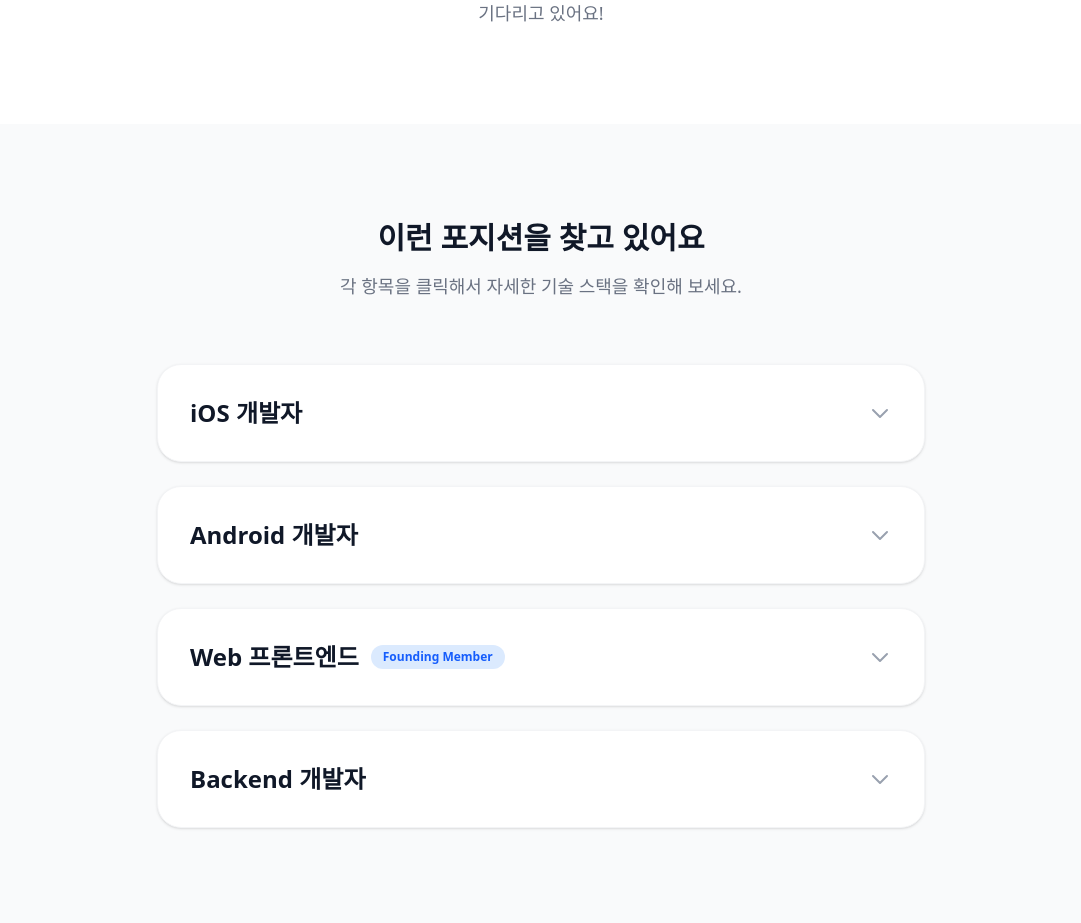
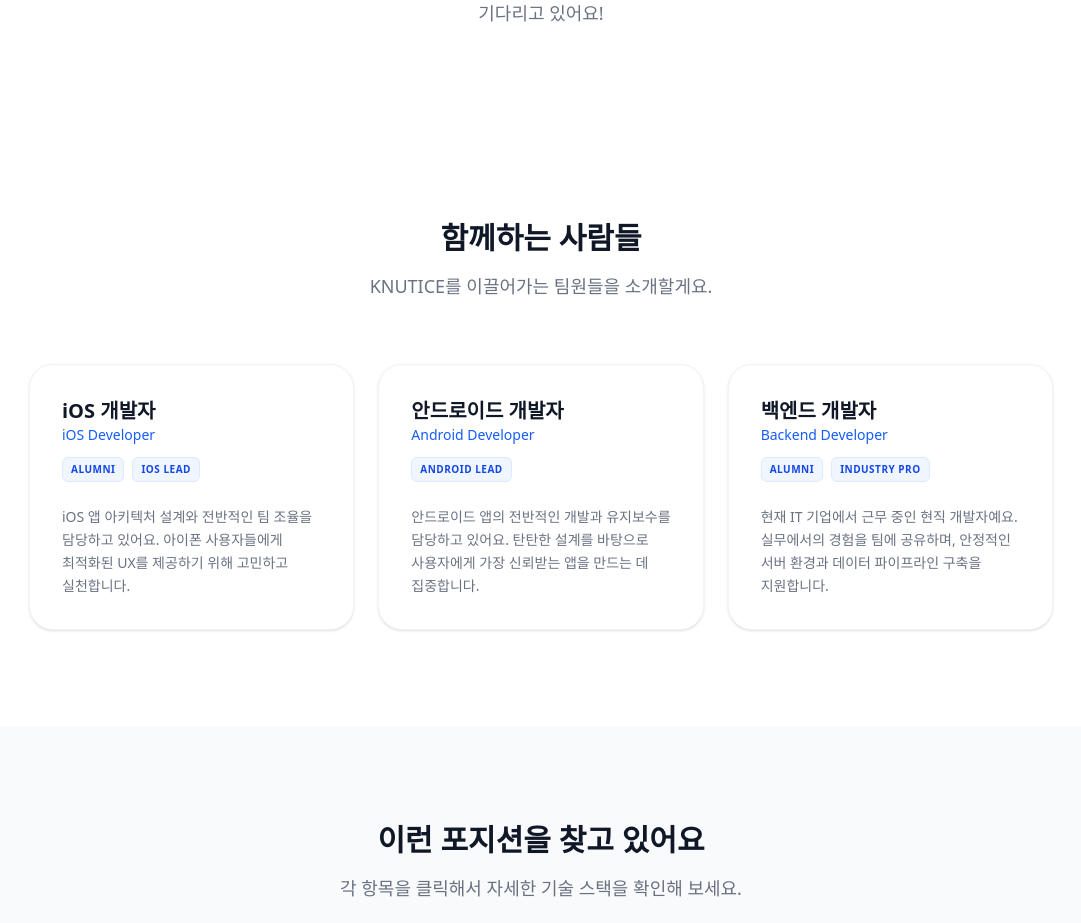
Before and after one commit to KNUTICE/KNUTICE-RECRUITING, a React (Vite) app: page / in a window 1280 px wide. Shown: the part 1540-2463 px from the top of the page, without its empty margins (99-1180 px from the left). Built offline with nearby package versions, Linux system fonts and the light colour scheme.

Commit message:
[FEAT] Add Team Member Introductions
  - Add Team Member Introduction

```diff
--- a/src/App.tsx
+++ b/src/App.tsx
@@ -19,8 +19,30 @@ const staggerContainer: Variants = {
     }
 };
 
+// --- Simple SVG Icon Set (Themed to your UI) ---
+const TechIcon = ({ name }: { name: string }) => {
+    const icons: Record<string, React.ReactNode> = {
+        kotlin: <path d="M24 24H0V0h24L12 12z" />, // Simple Kotlin Shape
+        swift: <path d="M12 2s-4 4-4 10c0 4 2 6 2 6l2-2s-2-2-2-4 2-4 2-4 2 2 2 4-2 4-2 4l2 2s2-2 2-6c0-6-4-10-4-10z" />, // Swift-esque
+        react: <path d="M12 22C6.477 22 2 17.523 2 12S6.477 2 12 2s10 4.477 10 10-4.477 10-10 10zm0-2a8 8 0 100-16 8 8 0 000 16z" />, // Atomic
+        backend: <path d="M4 7V5h16v2H4zm0 5h16v-2H4v2zm0 5h16v-2H4v2z" /> // Stack
+    };
+
+    return (
+        <svg className="w-4 h-4 fill-current mr-2" viewBox="0 0 24 24" xmlns="http://www.w3.org/2000/svg">
+            {icons[name.toLowerCase()] || <circle cx="12" cy="12" r="5" />}
+        </svg>
+    );
+};
+
 // --- Accordion Component (Expandable List Item) ---
-const RoleAccordion = ({ title, description, stack, isBeta = false }: { title: string, description: string, stack: string[], isBeta?: boolean }) => {
+const RoleAccordion = ({title, description, stack, isBeta = false, note}: {
+    title: string,
+    description: string,
+    stack: string[],
+    isBeta?: boolean,
+    note?: string
+}) => {
     const [isOpen, setIsOpen] = useState(false);
 
     return (
@@ -47,19 +69,31 @@ const RoleAccordion = ({ title, description, stack, isBeta = false }: { title: s
                         transition={{ duration: 0.3, ease: "easeInOut" }}
                         className="px-8 pb-8"
                     >
-                        {/* break-keep ensures lines only break at spaces */}
-                        <p className="text-gray-600 mb-6 leading-relaxed break-keep">
+                        <p className="text-gray-600 mb-8 leading-relaxed break-keep">
                             {description}
                         </p>
-                        <div className="bg-gray-50 p-6 rounded-2xl">
-                            <h4 className="text-sm font-bold text-gray-900 mb-3">함께 다루는 기술들</h4>
-                            <ul className="text-sm text-gray-500 space-y-2 font-medium">
-                                {stack.map((item, index) => (
-                                    <li key={index} className="flex items-start gap-2">
-                                        <span className="text-blue-500">•</span> {item}
-                                    </li>
-                                ))}
-                            </ul>
+
+                        <div className="flex flex-wrap gap-2">
+                            {stack.map((item, index) => (
+                                <div
+                                    key={index}
+                                    className="flex items-center bg-gray-50 border border-gray-100 px-4 py-2 rounded-xl text-sm font-semibold text-gray-700 hover:bg-blue-50 hover:border-blue-100 hover:text-blue-600 transition-colors"
+                                >
+                                    {(index === 0) && <TechIcon name={title.split(' ')[0]} />}
+                                    {item}
+                                </div>
+                            ))}
+
+                            {/* Special Note Badge - Vertically Centered */}
+                            {note && (
+                                <div className="w-full mt-4 p-4 bg-indigo-50 border border-indigo-100 rounded-2xl flex items-center gap-3">
+                                    {/* Changed to flex-shrink-0 to prevent the icon from squishing */}
+                                    <span className="text-lg flex-shrink-0">✨</span>
+                                    <p className="text-xs font-bold text-indigo-700 leading-normal break-keep">
+                                        {note}
+                                    </p>
+                                </div>
+                            )}
                         </div>
                     </motion.div>
                 )}
@@ -67,6 +101,33 @@ const RoleAccordion = ({ title, description, stack, isBeta = false }: { title: s
         </motion.div>
     );
 };
+
+const TeamMemberCard = ({ name, role, tags, description }: { name: string, role: string, tags: string[], description: string }) => (
+    <motion.div
+        variants={fadeInUp}
+        className="bg-white p-8 rounded-3xl border border-gray-100 shadow-sm hover:shadow-md transition-all group flex flex-col h-full"
+    >
+        <div className="mb-6">
+            <div className="flex justify-between items-start mb-3">
+                <div>
+                    <h3 className="text-xl font-bold text-gray-900 group-hover:text-blue-600 transition-colors">{name}</h3>
+                    <p className="text-blue-600 font-medium text-sm">{role}</p>
+                </div>
+            </div>
+            {/* Multi-tag container */}
+            <div className="flex flex-wrap gap-2">
+                {tags.map((tag, index) => (
+                    <span key={index} className="bg-blue-50 text-blue-700 text-[10px] uppercase tracking-wider font-bold px-2 py-1 rounded-md border border-blue-100">
+            {tag}
+          </span>
+                ))}
+            </div>
+        </div>
+        <p className="text-gray-500 text-sm leading-relaxed break-keep mt-auto">
+            {description}
+        </p>
+    </motion.div>
+);
 
 export default function KnuticeRecruiting() {
     const googleFormLink = "https://forms.google.com/your-form-link-here";
@@ -155,6 +216,45 @@ export default function KnuticeRecruiting() {
                 </motion.div>
             </section>
 
+            {/* About Team Section */}
+            <section className="py-24 bg-white px-6">
+                <motion.div
+                    className="max-w-5xl mx-auto"
+                    initial="hidden"
+                    whileInView="visible"
+                    viewport={{ once: true, amount: 0.2 }}
+                    variants={staggerContainer}
+                >
+                    <motion.div className="text-center mb-16">
+                        <motion.h2 variants={fadeInUp} className="text-3xl font-bold mb-4">함께하는 사람들</motion.h2>
+                        <motion.p variants={fadeInUp} className="text-gray-500 text-lg break-keep">
+                            KNUTICE를 이끌어가는 팀원들을 소개할게요.
+                        </motion.p>
+                    </motion.div>
+
+                    <div className="grid grid-cols-1 md:grid-cols-3 gap-6">
+                        <TeamMemberCard
+                            name="iOS 개발자"
+                            role="iOS Developer"
+                            tags={["Alumni", "iOS Lead"]}
+                            description="iOS 앱 아키텍처 설계와 전반적인 팀 조율을 담당하고 있어요. 아이폰 사용자들에게 최적화된 UX를 제공하기 위해 고민하고 실천합니다."
+                        />
+                        <TeamMemberCard
+                            name="안드로이드 개발자"
+                            role="Android Developer"
+                            tags={["Android Lead"]}
+                            description="안드로이드 앱의 전반적인 개발과 유지보수를 담당하고 있어요. 탄탄한 설계를 바탕으로 사용자에게 가장 신뢰받는 앱을 만드는 데 집중합니다."
+                        />
+                        <TeamMemberCard
+                            name="백엔드 개발자"
+                            role="Backend Developer"
+                            tags={["Alumni", "Industry Pro"]}
+                            description="현재 IT 기업에서 근무 중인 현직 개발자예요. 실무에서의 경험을 팀에 공유하며, 안정적인 서버 환경과 데이터 파이프라인 구축을 지원합니다."
+                        />
+                    </div>
+                </motion.div>
+            </section>
+
             {/* Roles Section */}
             <section className="py-24 bg-[#F9FAFB] px-6">
                 <motion.div
@@ -174,47 +274,27 @@ export default function KnuticeRecruiting() {
                     <RoleAccordion
                         title="iOS 개발자"
                         description="iOS 팀은 Swift 고유의 강점을 살려 아이폰 사용자들에게 최적화된 매끄러운 경험을 설계하고 있어요. 강력한 네이티브 성능과 직관적인 UI를 통해 학우들에게 필요한 가치를 직접 전달해 나가는 보람을 공유하고 싶어요."
-                        stack={[
-                            "Swift, SwiftUI, UiKit",
-                            "Combine / Swift Concurrency (async-await)",
-                            "Clean Architecture, MVVM 혹은 TCA",
-                            "CoreData / SwiftData"
-                        ]}
+                        stack={["Swift", "SwiftUI", "Combine", "Swift Concurrency", "Clean Architecture", "MVVM/TCA"]}
                     />
 
                     <RoleAccordion
                         title="Android 개발자"
                         description="안드로이드 팀은 MVI와 Clean Architecture를 기반으로 사용자에게 가장 견고하고 빠른 경험을 제공하는 데 집중하고 있어요. 생산성 높은 코드 구조와 최신 라이브러리를 활용해 안드로이드 개발의 즐거움을 함께 느껴봐요."
-                        stack={[
-                            "Kotlin, Jetpack Compose",
-                            "Coroutines & Flow",
-                            "Clean Architecture, MVI Pattern",
-                            "Pure Dagger 2 (Manual Injection)",
-                            "Room (FTS4), WorkManager"
-                        ]}
+                        stack={["Kotlin", "Jetpack Compose", "Coroutines", "Clean Architecture", "MVI", "Dagger 2", "Room FTS"]}
                     />
 
                     <RoleAccordion
                         title="Web 프론트엔드"
                         isBeta={true}
                         description="웹 팀은 KNUTICE의 생태계를 확장할 첫 파운딩 멤버를 모셔요! 관리자 페이지부터 공지 통합 웹 서비스까지, 제로베이스부터 우리 팀만의 웹 표준을 만들어가는 즐거움을 느껴보세요."
-                        stack={[
-                            "React, TypeScript, Vite",
-                            "Tailwind CSS, Framer Motion",
-                            "Zustand / React Query 등",
-                            "※ 파운딩 멤버의 제안에 따라 스택은 유연하게 변경 가능해요! ※"
-                        ]}
+                        stack={["React", "TypeScript", "Vite", "Tailwind CSS", "Framer Motion", "Zustand", "React Query"]}
+                        note="파운딩 멤버가 결정되면 팀원들의 경험과 제안에 따라 아키텍처와 기술 스택을 언제든 유연하게 논의하고 변경할 수 있어요."
                     />
 
                     <RoleAccordion
                         title="Backend 개발자"
                         description="백엔드 팀은 안정적인 알림 발송과 대용량 데이터 처리를 담당하며 서비스의 든든한 뿌리가 되어주고 있어요. 현직자 선배님과 함께 실무 수준의 인프라를 고민하며 시스템을 더 탄탄하게 다져갈 분을 찾아요."
-                        stack={[
-                            "Kotlin, Java",
-                            "Spring Boot",
-                            "Firebase Cloud Messaging (FCM) 연동",
-                            "Docker, RDBMS 최적화"
-                        ]}
+                        stack={["Kotlin/Java", "Spring Boot", "FCM", "Docker", "RDBMS"]}
                     />
                 </motion.div>
             </section>
```
